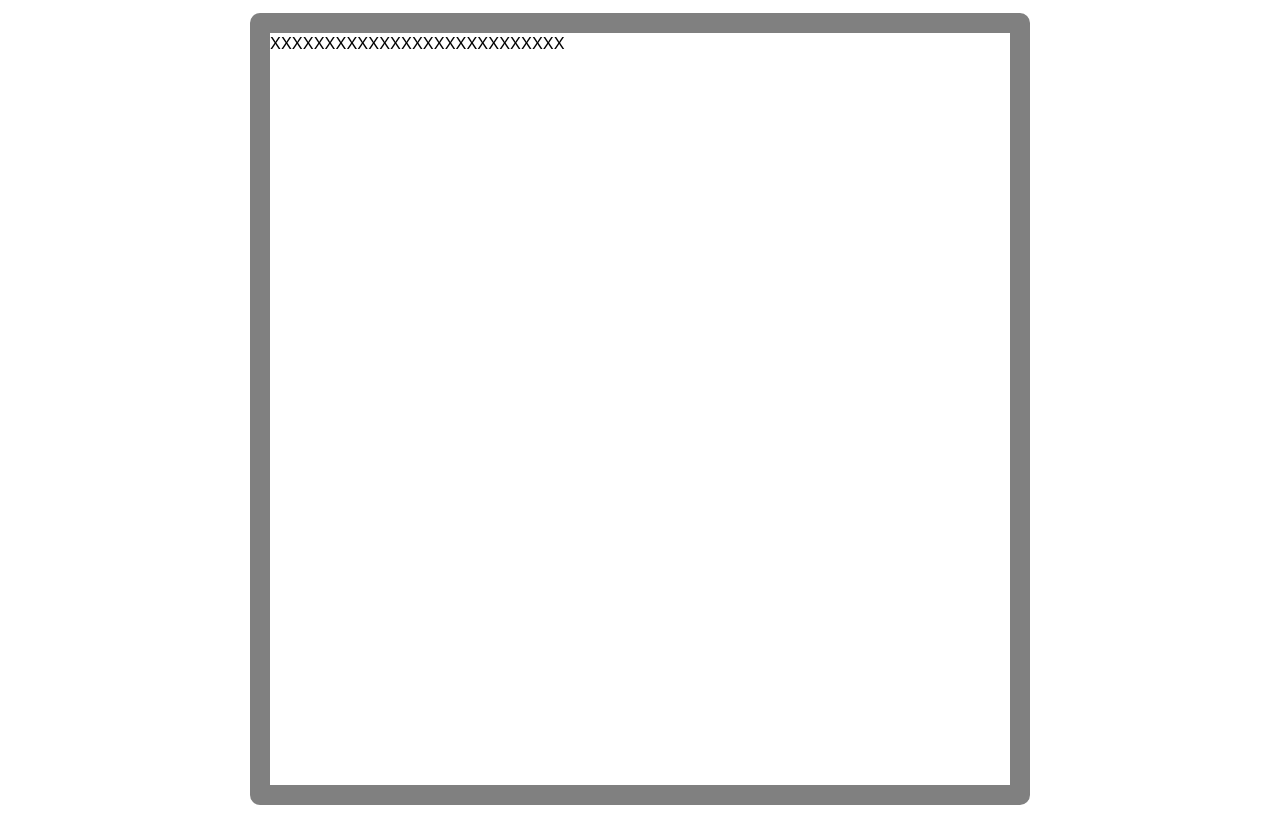
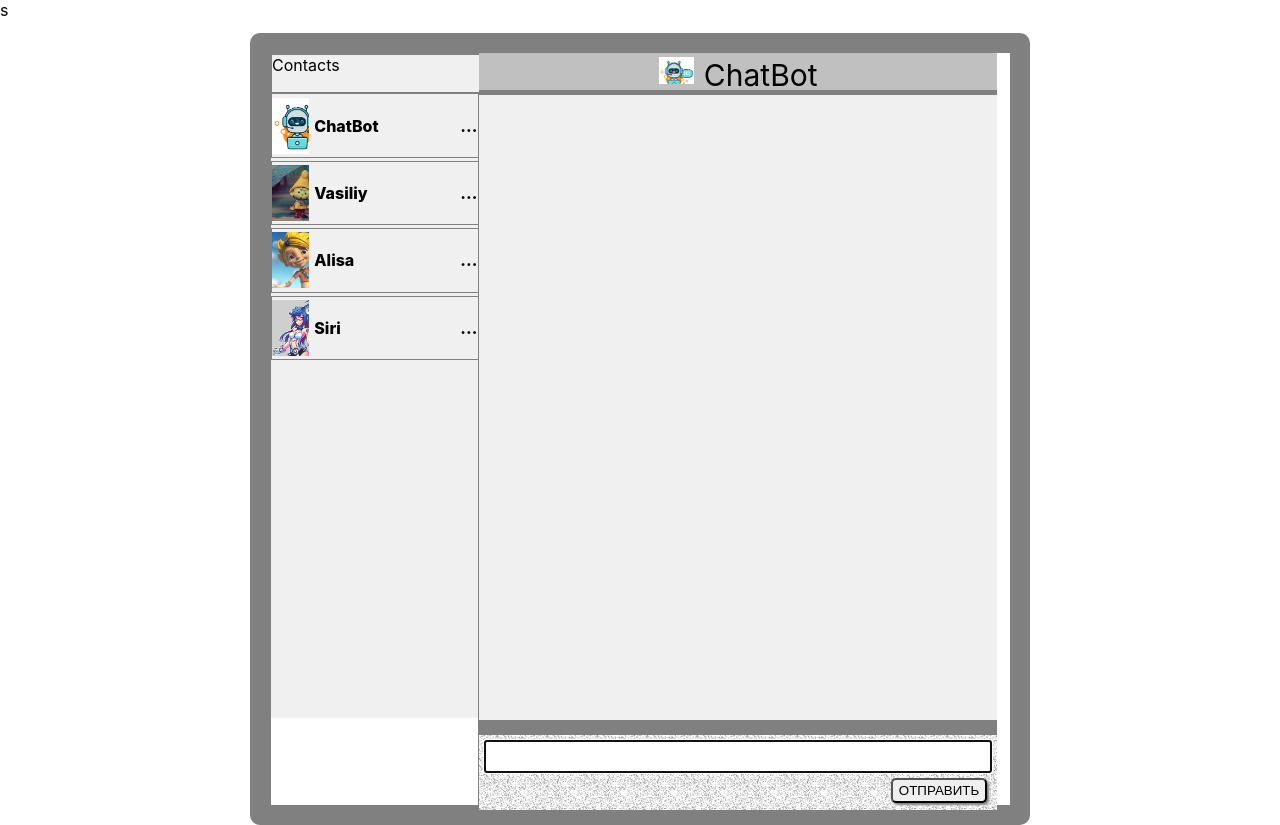
Before and after one commit to Kuldyaev/geekreact, a React (Create React App) app: page /chat/1 in a window 1280 px wide. Built offline with nearby package versions, Linux system fonts and the light colour scheme.

Commit message:
Routing for individual chat created

```diff
--- a/src/App.js
+++ b/src/App.js
@@ -55,14 +55,14 @@ function App() {
     },[messages])
 
   return (
-    <BrowserRouter>
+    <BrowserRouter>s
       <div className="App">
         <Switch>
           <Route exact path="/" component={Home}/>
           <Route exact path='/allchats' render={(props) => (<Chats {...props} list={allchats} />)} />
           <Route exact path="/profile" component={Profile}/>
           <Route exact path='/register' component={Register}/>
-          <Route exact path='/chat/:id' component={Chat} />
+          <Route exact path='/chat/:id' render={(props) => (<Chat {...props} allchats={allchats} addNewMessage={addNewMessage} messages={messages}/>)} />
           <Redirect  to="/" />
         </Switch>
       </div>
--- a/src/components/chat.jsx
+++ b/src/components/chat.jsx
@@ -6,5 +6,41 @@ import { SendForm } from './sendForm'
 import Box from '@material-ui/core/Box';
 
 export const Chat = (props) => {
-  return <div>XXXXXXXXXXXXXXXXXXXXXXXXXXX</div>
+  console.log(props);
+
+  return <Box
+            sx={{
+              width: '100%',
+              height: '100%',
+              display: 'flex',
+            }}
+          >
+            <Box
+              sx={{
+              width: '28%',
+              height: '100%',
+              border: '1px solid grey',
+            }}
+            >
+              <Box
+                sx={{
+                  width: '100%',
+                  height: '5%',
+                  border: '1px solid grey',
+                  backgroundColor: '#f0f0f0',
+                }}
+              >Contacts</Box>
+              <ChatsList list={props.allchats}/>
+            </Box>
+            <Box
+              sx={{
+                width: '70%',
+                height: '100%',
+              }}
+            >
+              <ChatHeader/>
+              <MessageList list={props.messages} />
+              <SendForm addMessage={props.addNewMessage}/>
+            </Box>
+          </Box>
 }
--- a/src/components/chatname.jsx
+++ b/src/components/chatname.jsx
@@ -5,7 +5,7 @@ import styles from '../css/chatlist.module.css'
 export const ChatName = (props) => {
 
   return <div className={styles.chatContact}>
-          <Link Link to={'/register'} className={styles.chatContactFirstBlock}>
+          <Link to={`/chat/${props.id}`} className={styles.chatContactFirstBlock} key={props.id}>
             <div className={styles.chatImageBlock}>
               <div className={styles.chatImage} style={{backgroundImage: "url('../img/" + props.id + ".jpg')"}}></div>
             </div>
--- a/src/components/chats.jsx
+++ b/src/components/chats.jsx
@@ -3,8 +3,6 @@ import { ChatName } from '../components/chatname'
 import styles from '../css/chats.module.css'
 
 export const Chats = (props) => {
-  console.log(props);
-
   return <div className = {styles.profilepage}>
             <div className = {styles.profileHeader}>
               <Link to={'/'} className = {styles.homepageLink}>&#8592;HomePage</Link>
```
Lines whose indentation alone changed are shown as unchanged.
